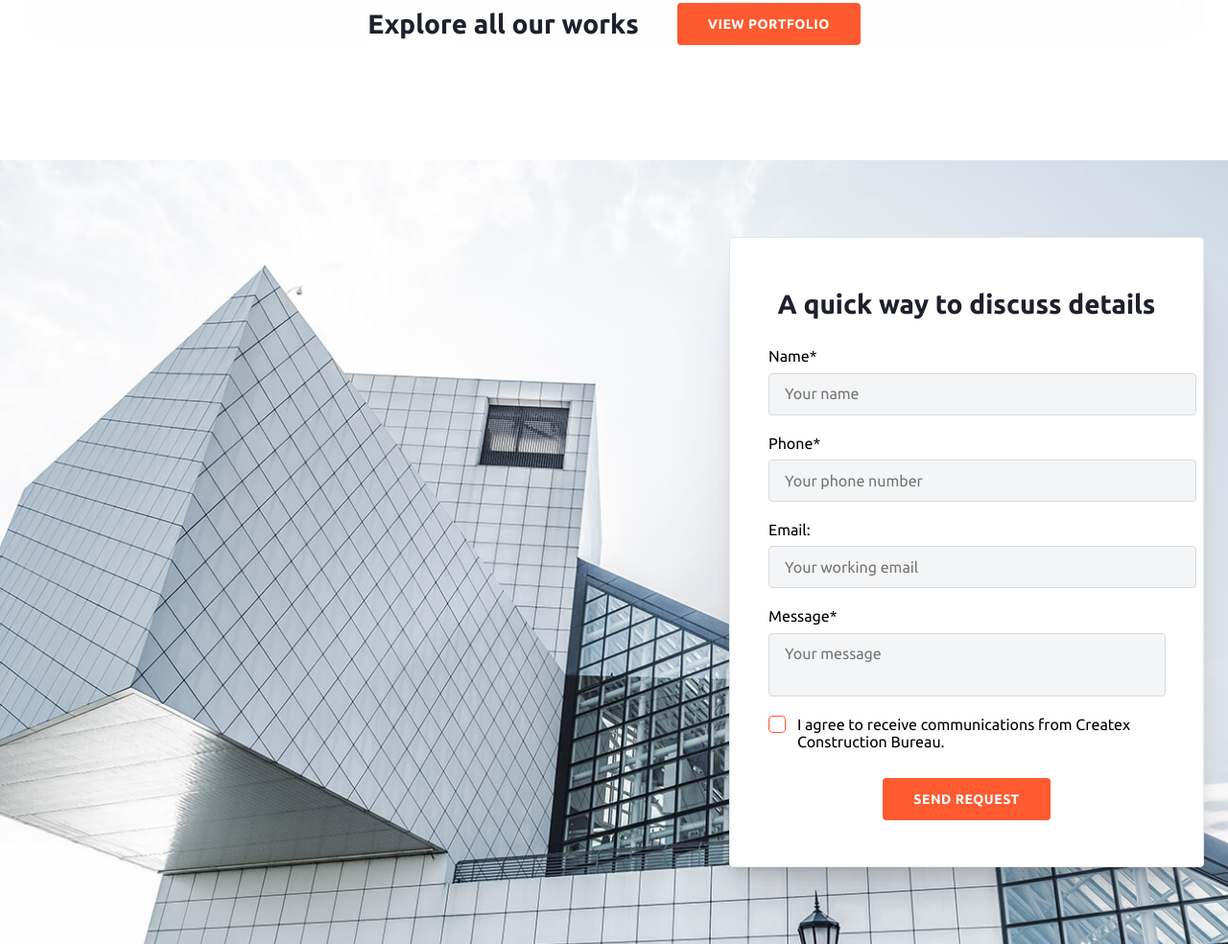
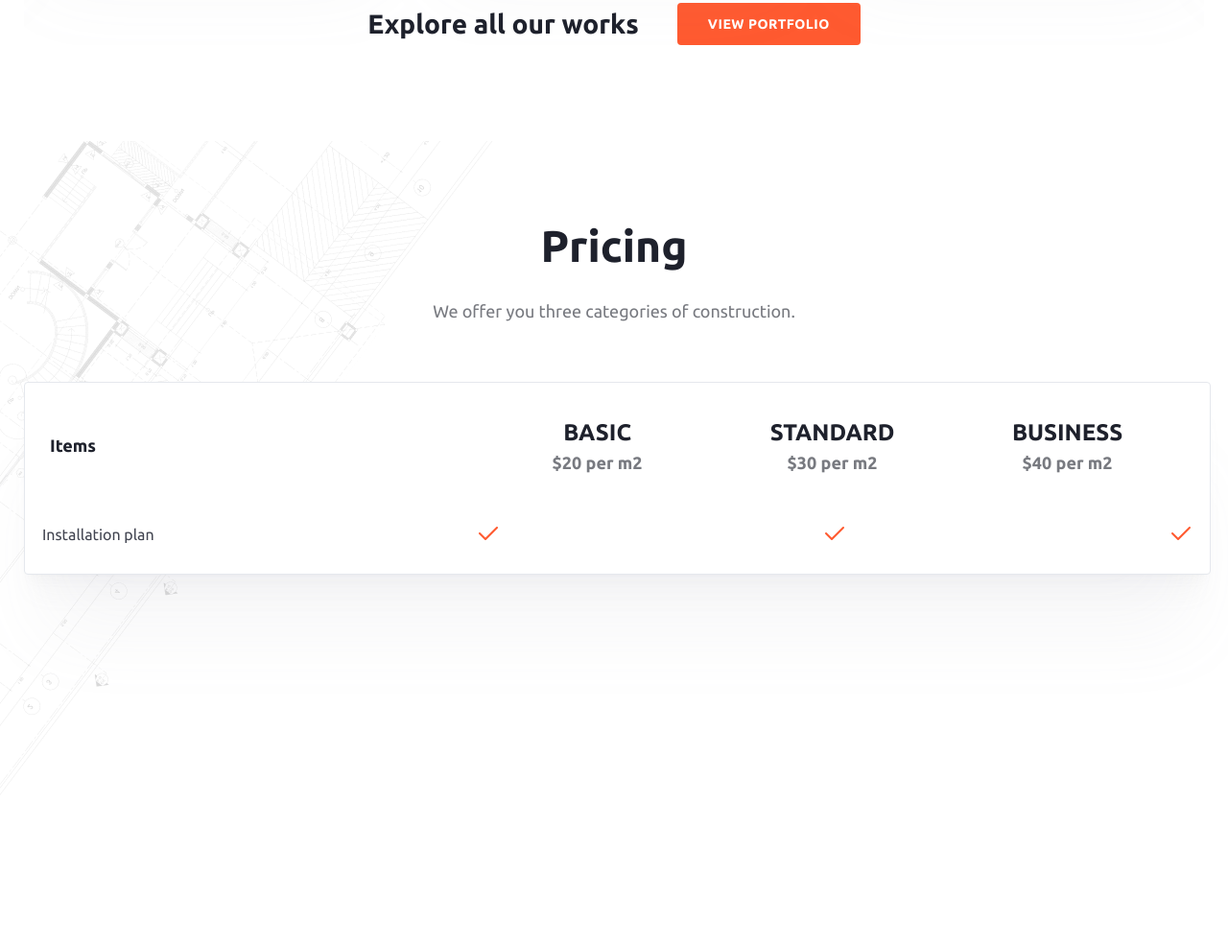
Before and after one commit to Mokkento12/Createx, a plain HTML site: page interior.html in a window 1280 px wide. Shown: the part 3209-4193 px from the top of the page at 96% size. Drawn offline with Linux system fonts and the light colour scheme.

Commit message:
create: table

```diff
--- a/interior.html
+++ b/interior.html
@@ -231,8 +231,9 @@
         <!-- /.container -->
     </div>
     <!-- /.benefits-block -->
+    <div class="portfolio-int-block">
         <div class="container">
-        <div class="portfolio">
+            <div class="portfolio portfolio__int">
                 <div class="portfolio-top">
                     <h2 class="portfolio-top-title">Related projects</h2>
                     <div class="swiper-buttons">
@@ -262,9 +263,11 @@
                                     <img src="img/portfolio-card-4.jpg"
                                         alt="Описание фото 1">
                                     <div class="folio-card-content">
-                                    <h3 class="folio-title">Kids Bedroom With
+                                        <h3 class="folio-title">Kids Bedroom
+                                            With
                                             Decorations</h3>
-                                    <p class="folio-text">Apartments & flats</p>
+                                        <p class="folio-text">Apartments & flats
+                                        </p>
                                         <button class="hover-button">View
                                             Project</button>
                                     </div>
@@ -276,7 +279,8 @@
                                     <div class="folio-card-content">
                                         <h3 class="folio-title">Modern Double
                                             Bedroom</h3>
-                                    <p class="folio-text">Apartments & flats</p>
+                                        <p class="folio-text">Apartments & flats
+                                        </p>
                                         <button class="hover-button">View
                                             Project</button>
                                     </div>
@@ -286,7 +290,8 @@
                                     <img src="img/portfolio-card-6.jpg"
                                         alt="Описание фото 3">
                                     <div class="folio-card-content">
-                                    <h3 class="folio-title">Scandinavian Style
+                                        <h3 class="folio-title">Scandinavian
+                                            Style
                                             Interior</h3>
                                         <p class="folio-text">Private houses</p>
                                         <button class="hover-button">View
@@ -304,8 +309,61 @@
                     <button>View portfolio</button>
                 </div>
             </div>
+            <!-- portfolio -->
         </div>
-    <!-- portfolio -->
+        <!-- container -->
+    </div>
+    <!-- /.portfolio-int-block -->
+    <div class="pricing-block">
+        <img src="img/bg-image.png" alt="" class="figure-bg">
+        <div class="container">
+            <div class="pricing-content">
+                <h2 class="pricing-title">Pricing</h2>
+                <p class="pricing-text">We offer you three categories of
+                    construction.
+                </p>
+                <table class="pricing-table">
+                    <tr class="table-header">
+                        <th class="items-col">Items</th>
+                        <th class="basic-col">
+                            <div class="col-desc">
+                                <span class="col-strong">BASIC</span>
+                                <span class="col-light">$20 per m2</span>
+                            </div>
+                        </th>
+                        <th class="standart-col">
+                            <div class="col-desc">
+                                <span class="col-strong">STANDARD</span>
+                                <span class="col-light">$30 per m2</span>
+                            </div>
+                        </th>
+                        <th class="business-col">
+                            <div class="col-desc">
+                                <span class="col-strong">BUSINESS</span>
+                                <span class="col-light">$40 per m2</span>
+                            </div>
+                        </th>
+                    </tr>
+                    <!-- table-header -->
+                    <tr class="table-row">
+                        <td class="row-desc"><span
+                                class="row-desc-title">Installation plan</span>
+                        </td>
+                        <td><img src="img/mark.svg" alt="" class="mark-image">
+                        </td>
+                        <td><img src="img/mark.svg" alt="" class="mark-image">
+                        </td>
+                        <td><img src="img/mark.svg" alt="" class="mark-image">
+                        </td>
+                    </tr>
+                </table>
+                <!-- /.pricing-table -->
+            </div>
+            <!-- /.pricing-content -->
+        </div>
+        <!-- /.container -->
+    </div>
+    <!-- /.pricing-block -->
     <div class="application">
         <div class="container">
             <div class="application-form-container">
--- a/sass/_var.sass
+++ b/sass/_var.sass
@@ -4,6 +4,7 @@ $lightgray-400: #D7DADD
 $lightgray-300: #E5E8ED
 $lightgray-600: #9A9CA5
 $lightgray-700: #787A80
+$gray-800: #424551
 $darkgray: #1E212C
 $light: #FFF
 $ubuntu: 'Ubuntu', sans-serif
--- /dev/null
+++ b/sass/blocks/_pricing-block.sass
@@ -0,0 +1,98 @@
+.portfolio-int-block
+  width: 100%
+  background-color: #fff
+  padding-bottom: 100px
+.portfolio__int
+  margin: 0
+.pricing-block
+  position: relative
+  height: 1418px
+
+.figure-bg
+  position: absolute
+  top: -550px
+  z-index: -1
+
+.pricing-content
+  padding: 80px 0 92px
+
+.pricing-title
+  color: $darkgray
+  text-align: center
+  font-family: $ubuntu
+  font-size: 46px
+  font-style: normal
+  font-weight: 700
+  line-height: 130%
+  margin-bottom: 24px
+
+.pricing-text
+  color: $lightgray-700
+  text-align: center
+  font-family: $ubuntu
+  font-size: 18px
+  font-style: normal
+  font-weight: 400
+  line-height: 150%
+  margin-bottom: 60px
+
+.pricing-table
+  width: 100%
+  // height: 743px
+  border-radius: 4px
+  border: 1px solid $lightgray-300
+  background: $light
+  box-shadow: 0px 4px 4px -4px rgba(30, 33, 44, 0.03), 0px 12px 10px -6px rgba(154, 156, 165, 0.04), 0px 30px 24px -10px rgba(154, 156, 165, 0.05), 0px 80px 80px -20px rgba(154, 156, 165, 0.08)
+
+.table-header
+  display: flex
+  align-items: center
+  justify-content: space-between
+  padding: 32px 24px 24px
+
+.col-desc
+  width: 245px
+  display: flex
+  align-items: center
+  flex-direction: column
+
+.items-col
+  color: $darkgray
+  font-family: $ubuntu
+  font-size: 18px
+  font-style: normal
+  font-weight: 700
+  line-height: 150%
+  margin-right: 400px
+
+.col-strong
+  color: $darkgray
+  text-align: center
+  font-family: $ubuntu
+  font-size: 24px
+  font-style: normal
+  font-weight: 700
+  line-height: 150%
+
+.col-light
+  color: $lightgray-700
+  text-align: center
+  font-family: $ubuntu
+  font-size: 18px
+  font-style: normal
+  font-weight: 700
+  line-height: 150%
+
+.table-row
+  display: flex
+  align-items: center
+  justify-content: space-between
+  padding: 24px 16px
+
+.row-desc-title
+  color: $gray-800
+  font-family: $ubuntu
+  font-size: 16px
+  font-style: normal
+  font-weight: 400
+  line-height: 160%
--- a/sass/style.sass
+++ b/sass/style.sass
@@ -38,3 +38,5 @@
 @import 'blocks/steps-block'
 // benefits-block
 @import 'blocks/benefits-block'
+// pricing-block
+@import 'blocks/pricing-block'
```
Also changed, not shown: css/style.css, img/mark.svg (added), 2 other files. Lines whose indentation alone changed are shown as unchanged.
